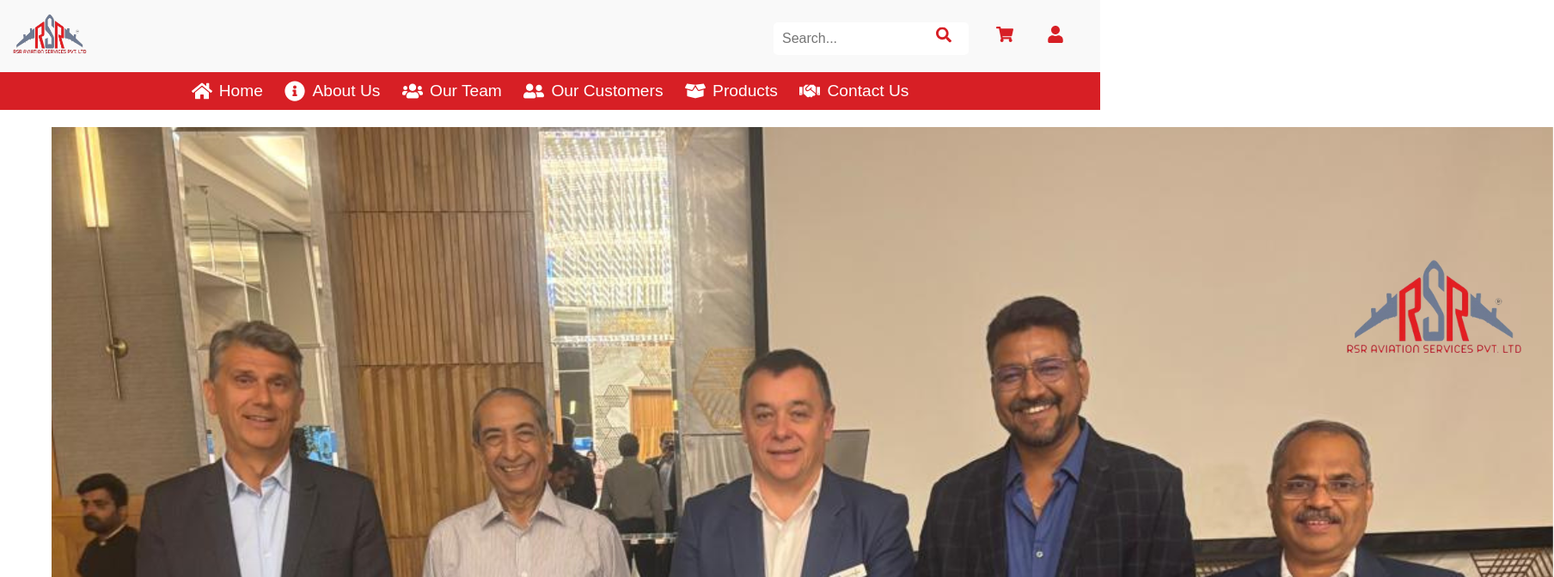
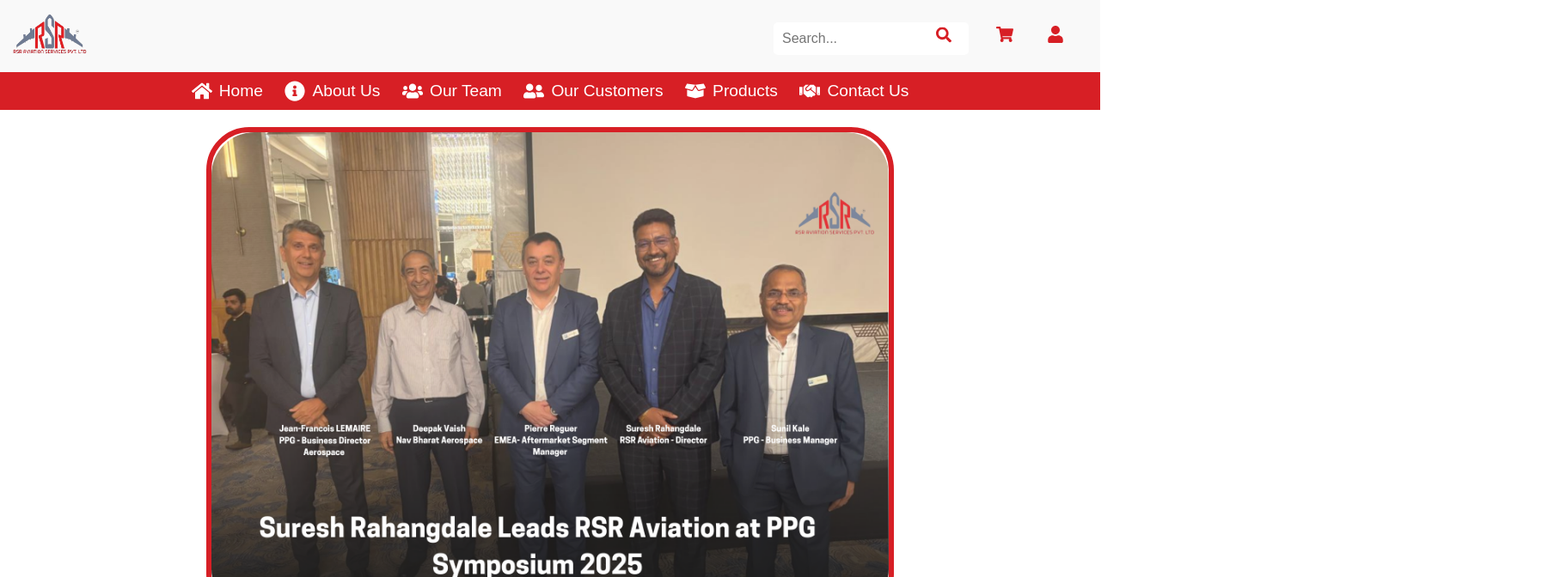
Before and after one commit to RSRAviationservices/rsrwebsitecopy, a React (Create React App) app: page / in a window 1280 px wide. Shown: the top 672 px of the page at 86% size, 1808 px wide, since content can reach past the window. Built offline with nearby package versions, Linux system fonts and the light colour scheme; a web font is replaced by a local one.

Commit message:
Update Home.css

```diff
--- a/src/Components/Home/Home.css
+++ b/src/Components/Home/Home.css
@@ -29,6 +29,37 @@
   border-radius: 50px;
   border-width: 0.5vw;
   overflow: hidden;
+}
+.image-carousel {
+  width: 100%;
+  max-width: 800px;
+  height: auto;
+  margin: 0 auto;
+  display: block;
+  border-radius: 50px;
+  border: 0.5vw solid rgb(215, 31, 37);
+  overflow: hidden;
+}
+
+/* Image inside the carousel */
+.carousel-image {
+  width: 100%;
+  height: auto;
+  display: block;
+  border-radius: 50px;
+  object-fit: cover;
+  transition: opacity 0.5s ease-in-out; /* Add transition to opacity */
+  opacity: 1; /* Set default opacity to fully visible */
+}
+/* Transition class for fade-out */
+.fade-out {
+  opacity: 0;
+}
+
+/* Transition class for fade-in */
+.fade-in {
+  opacity: 1;
+  transition: opacity 0.5s ease-in-out; /* Match this duration with the JavaScript timeout */
 }
 
 .stocks-container {
```
